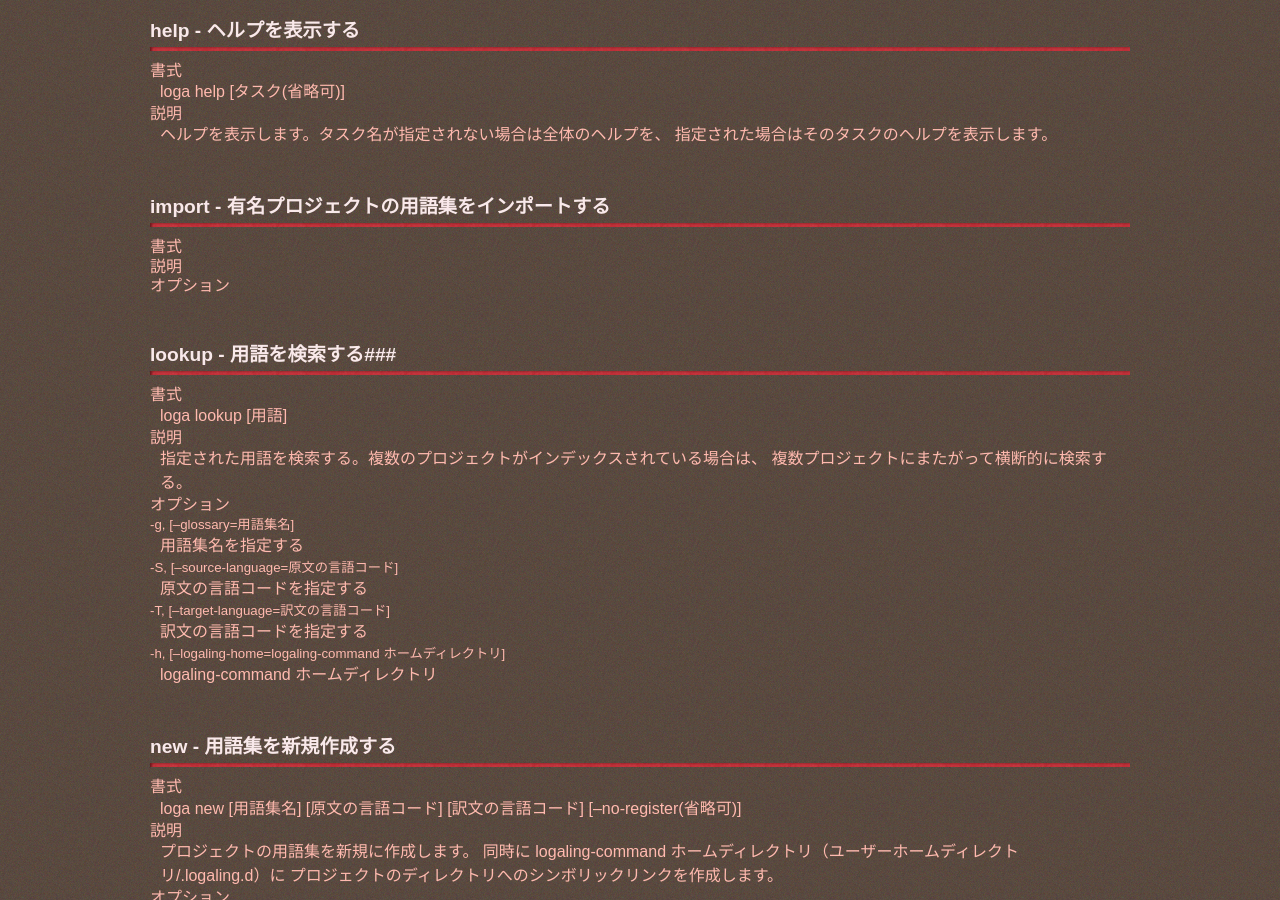
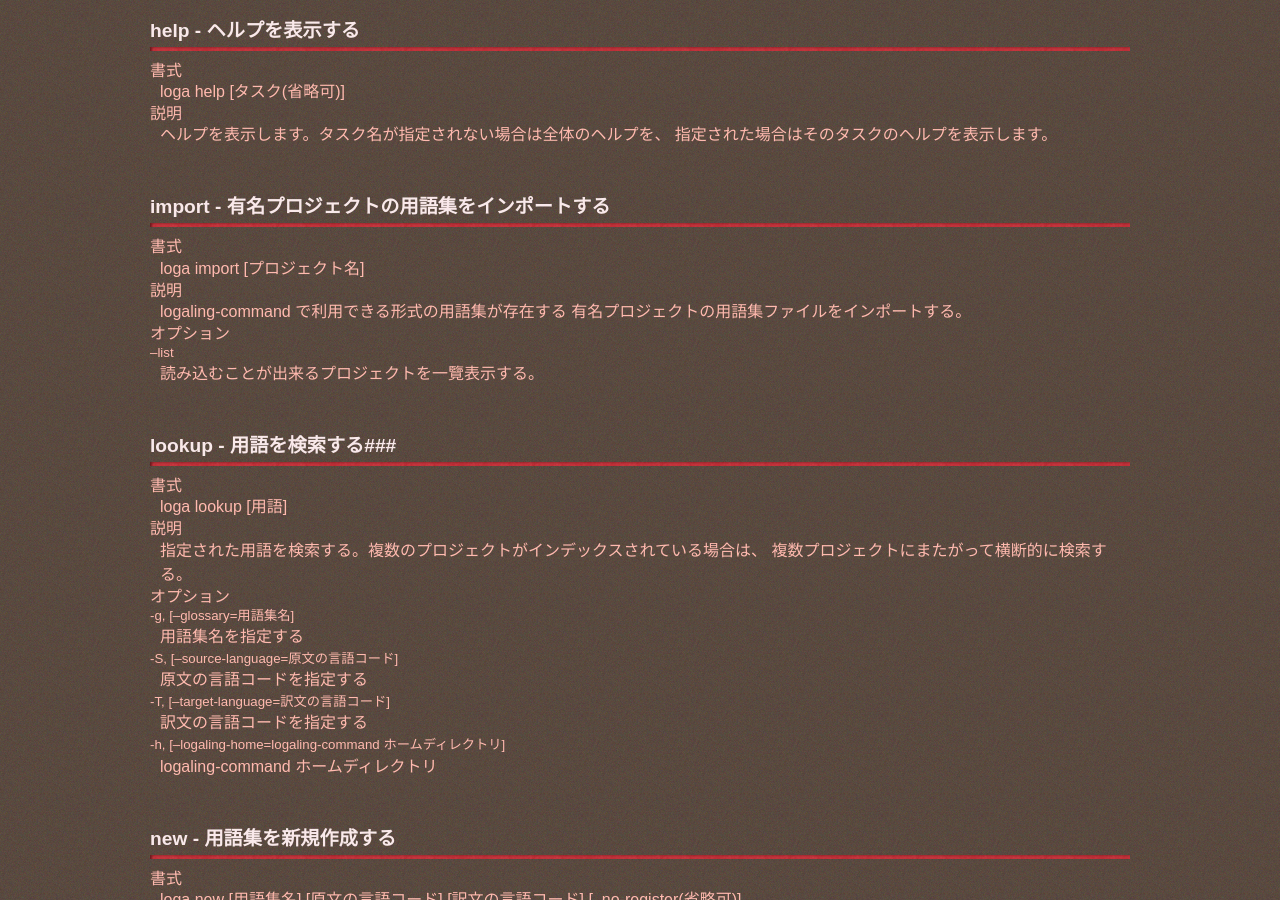
Before and after one commit to logaling/logaling.github.com, a Jekyll site: the page built from reference.md, in a window 1280 px wide and 900 px high, scrolled down 1566 px. Built offline with Jekyll 4.4.1, drawn with Linux system fonts in a browser that asks for light colours; Markdown is read by kramdown in place of the engine named in the settings.

Commit message:
[#20348291] add reference of "loga import"

```diff
--- a/reference.md
+++ b/reference.md
@@ -79,9 +79,13 @@ loga help [タスク(省略可)]
 
 ### <a id="import">import</a> - 有名プロジェクトの用語集をインポートする ###
 #### 書式
+loga import [プロジェクト名]
 #### 説明
+logaling-command で利用できる形式の用語集が存在する
+有名プロジェクトの用語集ファイルをインポートする。
 #### オプション
-
+##### --list
+読み込むことが出来るプロジェクトを一覽表示する。
 
 
 
```
